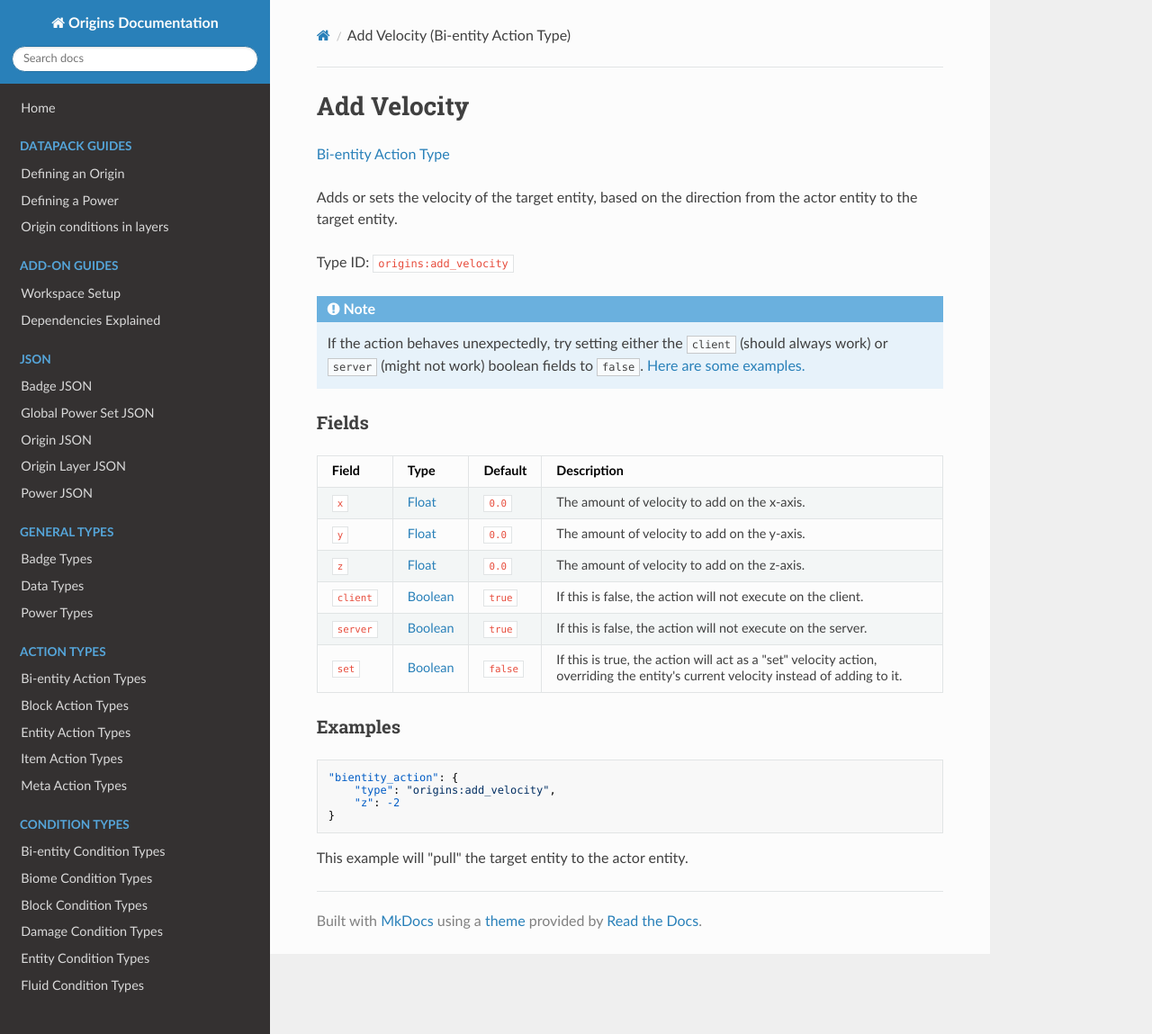
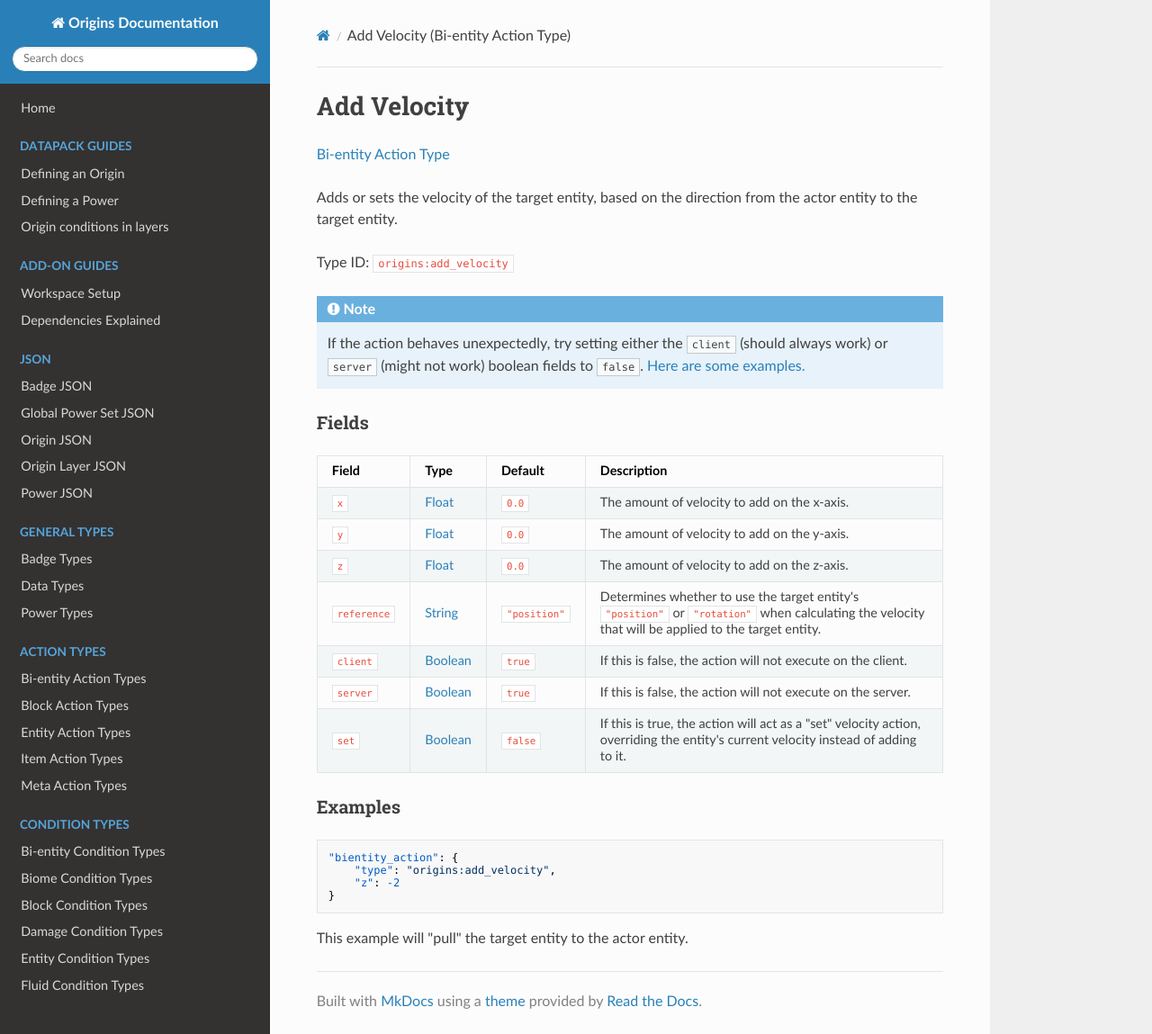
Before and after one commit to apace100/origins-docs, an MkDocs documentation site: the page built from docs/types/bientity_action_types/add_velocity.md, in a window 1280 px wide and 1149 px high. Shown: the whole window at 90% size. Built offline with MkDocs 1.6.1, drawn with Linux system fonts in a browser that asks for light colours; nearby versions of some CDN libraries.

Commit message:
Updated `add_velocity` (Bi-entity Action Type) + Documented the `reference` field

```diff
--- a/docs/types/bientity_action_types/add_velocity.md
+++ b/docs/types/bientity_action_types/add_velocity.md
@@ -23,6 +23,7 @@ Field  | Type | Default | Description
 `x` | [Float](../data_types/float.md) | `0.0` | The amount of velocity to add on the x-axis.
 `y` | [Float](../data_types/float.md) | `0.0` | The amount of velocity to add on the y-axis.
 `z` | [Float](../data_types/float.md) | `0.0` | The amount of velocity to add on the z-axis.
+`reference` | [String](../data_types/string.md) | `"position"` | Determines whether to use the target entity's `"position"` or `"rotation"` when calculating the velocity that will be applied to the target entity.
 `client` | [Boolean](../data_types/boolean.md) | `true` | If this is false, the action will not execute on the client.
 `server` | [Boolean](../data_types/boolean.md) | `true` | If this is false, the action will not execute on the server.
 `set` | [Boolean](../data_types/boolean.md) | `false` | If this is true, the action will act as a "set" velocity action, overriding the entity's current velocity instead of adding to it.
```
